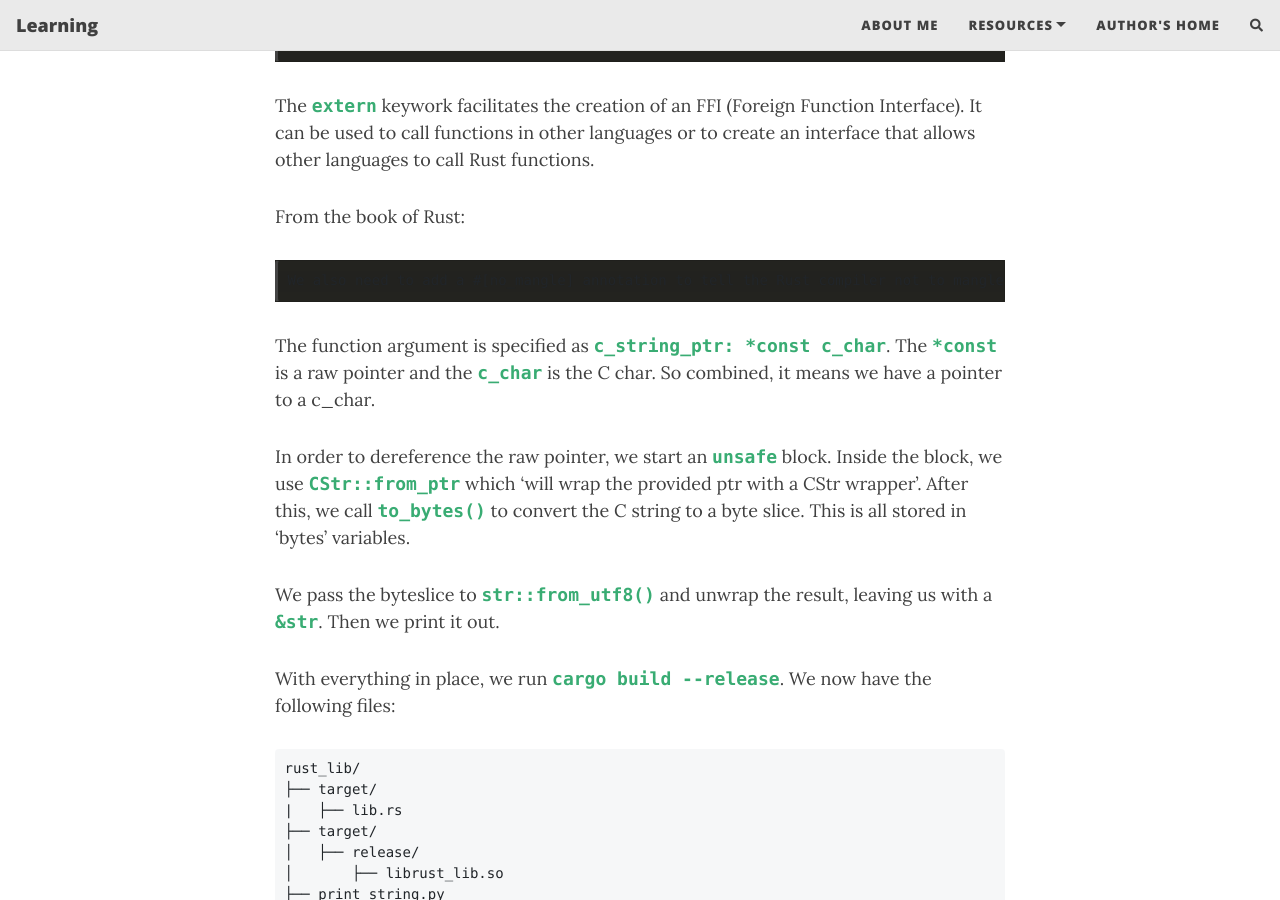
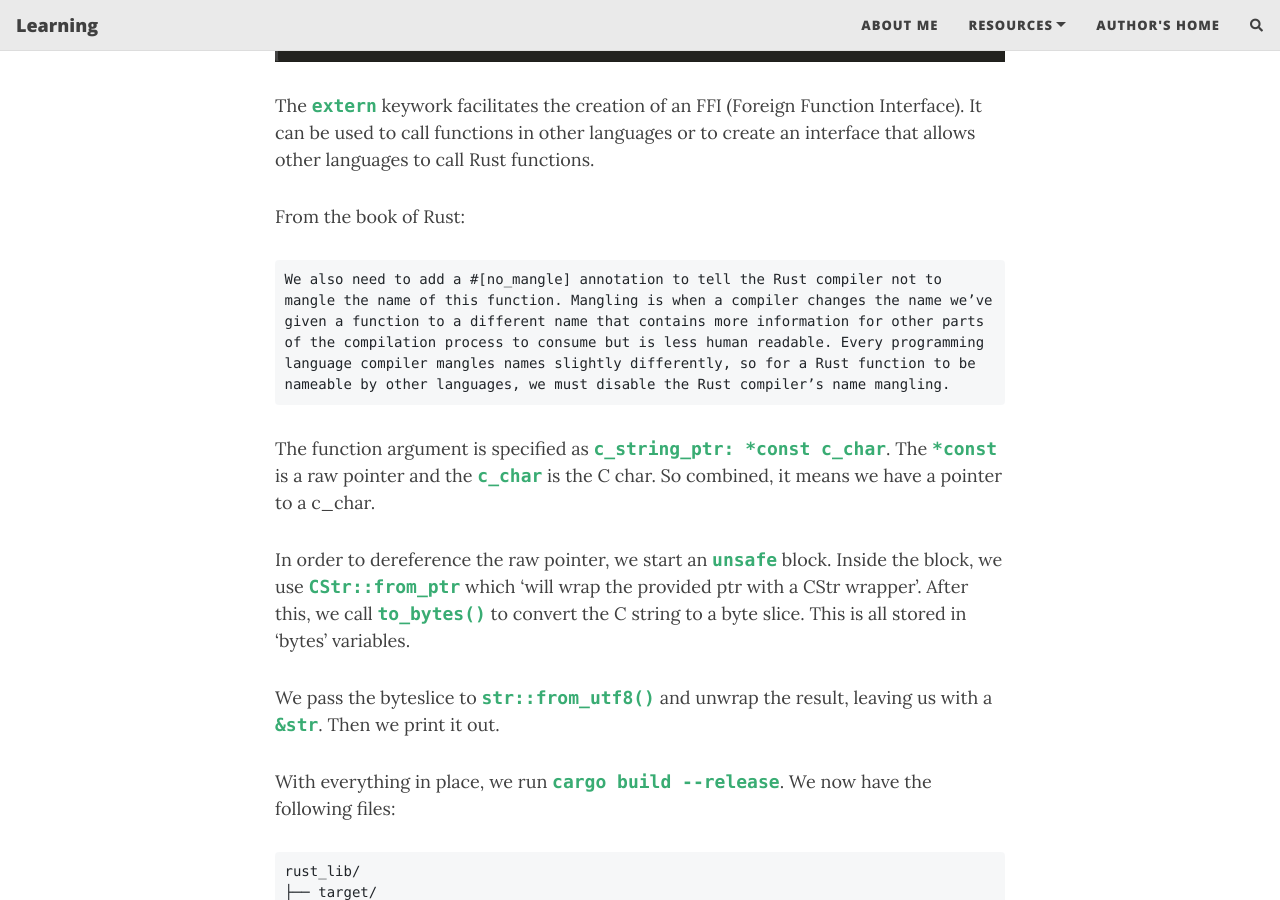
Before and after one commit to saidvandeklundert/learn, a Jekyll site: the page built from _posts/2021-11-6-calling-rust-from-python.md, in a window 1280 px wide and 900 px high, scrolled down 4476 px. Built offline with Jekyll 4.4.1, drawn with Linux system fonts in a browser that asks for light colours; nearby versions of some CDN libraries; comment, search, counter and statistics services are not loaded.

Commit message:
change style

````diff
--- a/_posts/2021-11-6-calling-rust-from-python.md
+++ b/_posts/2021-11-6-calling-rust-from-python.md
@@ -139,9 +139,9 @@ pub extern "C" fn print_string(c_string_ptr: *const c_char) {
 The `extern` keywork facilitates the creation of an FFI (Foreign Function Interface). It can be used to call functions in other languages or to create an interface that allows other languages to call Rust functions.
 
 From the book of Rust:
-```
+<pre>
 We also need to add a #[no_mangle] annotation to tell the Rust compiler not to mangle the name of this function. Mangling is when a compiler changes the name we’ve given a function to a different name that contains more information for other parts of the compilation process to consume but is less human readable. Every programming language compiler mangles names slightly differently, so for a Rust function to be nameable by other languages, we must disable the Rust compiler’s name mangling.
-```
+</pre>
 
 The function argument is specified as `c_string_ptr: *const c_char`. The `*const` is a raw pointer and the `c_char` is the C char. So combined, it means we have a pointer to a c_char.
 
@@ -431,12 +431,12 @@ In the following example, we free the value before we are done with it in the Py
 
 After havng Rust free the memory, we attempt to read the same bytes on the Python side. When we run this code, we make a double free:
 
-```
+<pre>
 root@rust:/python/rust/rust_lib# python3 call_rust_continuously_free_mem.py
 job_id=1 result='success' message='1 host failed' failed_hosts=['server1']
 free(): double free detected in tcache 2
 Aborted
-```
+</pre>
 ## Closing thoughts
 
 Using Rust from Python was something I wanted to try out for some time now. Even thought I have been studying Rust for a while, completely moving over to Rust made no sense to any of the projects I am involved in right now. In some cases the libraries I am using are not available in Rust and in other cases the projects I am working are too big to rewrite in Rust. Also, there is the fact that I am still learning Rust.
````
